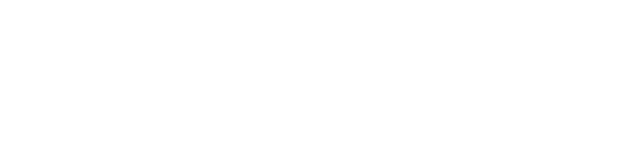
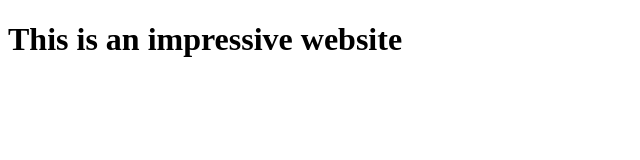
Before and after one commit to AntoineGGG/my-super-website, a plain HTML site: page index.html in a window 1280 px wide. Shown: the whole page, without its empty margins (0-640 px from the left). Drawn offline with Linux system fonts and the light colour scheme.

Commit message:
Add an h1

```diff
--- a/index.html
+++ b/index.html
@@ -5,6 +5,6 @@
     <title>title</title>
   </head>
   <body>
-
+  <h1>This is an impressive website</h1>
   </body>
 </html>
```
